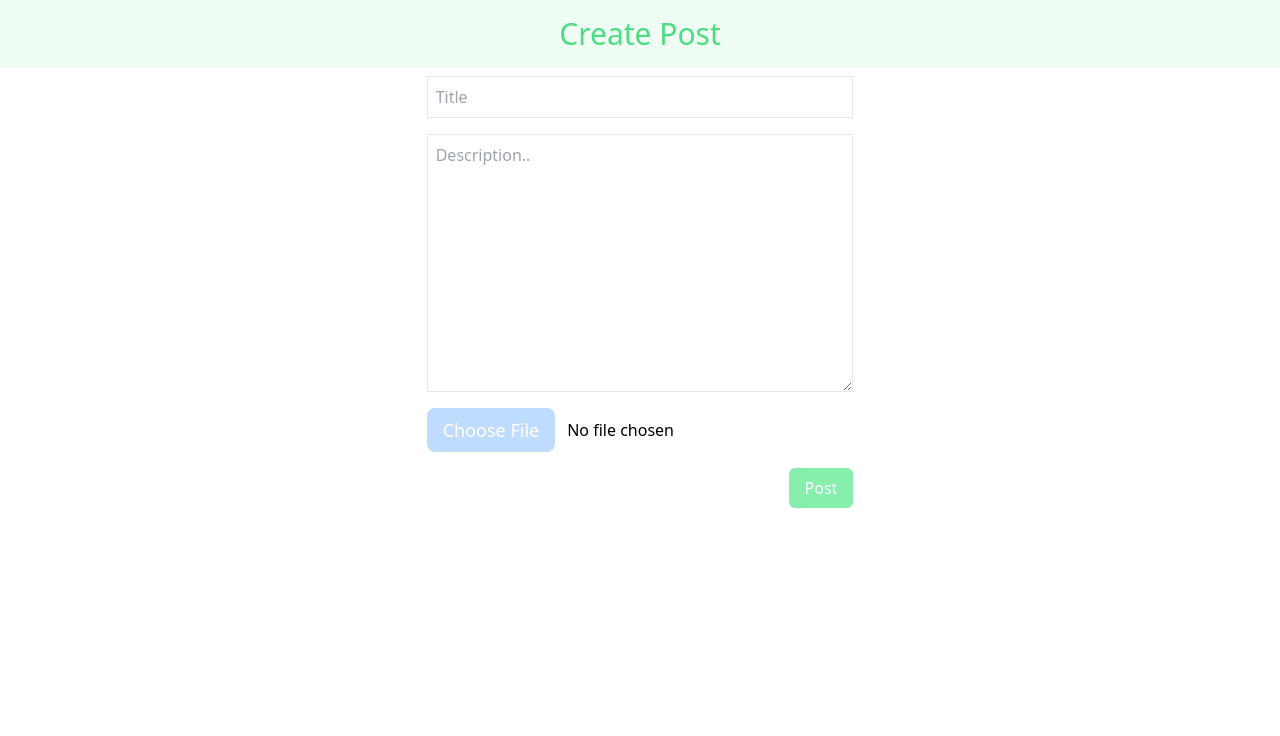
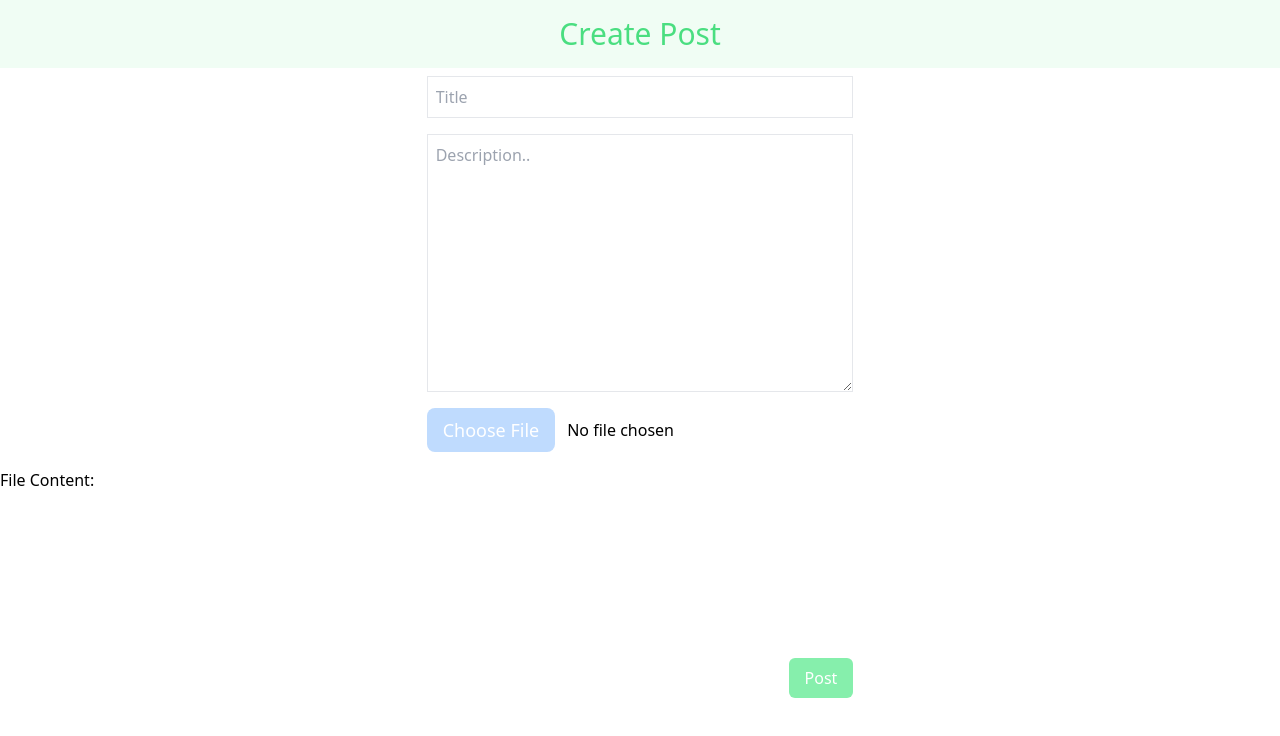
Before and after one commit to shajahansheik/react-app, a React (Create React App) app: page / in a window 1280 px wide. Shown: the top 736 px of the page. Built offline with nearby package versions, Linux system fonts and the light colour scheme.

Commit message:
added content reader

```diff
--- a/src/components/createpost.tsx
+++ b/src/components/createpost.tsx
@@ -3,10 +3,20 @@ import React, { useState } from 'react';
 
 function Createpost(props: any) {
     const [fileName, setFileName] = useState('No file chosen');
+    const [fileContent, setFileContent] = useState('');
     const handleFileChange = (event: any) => {
         const file = event.target.files[0];
+        setFileName(file ? file.name : 'No file chosen');
 
-        setFileName(file ? file.name : 'No file chosen');
+        if (file) {
+            const reader = new FileReader();
+            reader.onload = (e:any) => {
+                setFileContent(e.target.result);
+            };
+            reader.readAsText(file); // Assuming you want to read the file as text
+        } else {
+            setFileContent('');
+        }
     };
     return (
         <div className='space-y-2'>
@@ -28,12 +38,22 @@ function Createpost(props: any) {
                     </div>
                 </div>
 
+            <div>
+
+                    <div className="file-content">
+                        <h3>File Content:</h3>
+
+                        <iframe src={fileContent} ></iframe>
+                    </div>
+
+            </div>
                 <div className='flex flex-col items-center justify-center'>
                     <div className=' w-1/3 flex items-center justify-end'>
                         <button className='px-4 py-2 bg-green-300 hover:bg-green-500 text-white rounded-md'>Post</button>
                     </div>
                 </div>
             </div>
+
         </div>
     );
 }
```
Lines whose indentation alone changed are shown as unchanged.
